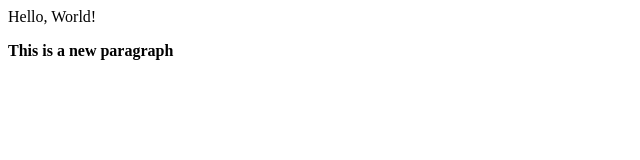
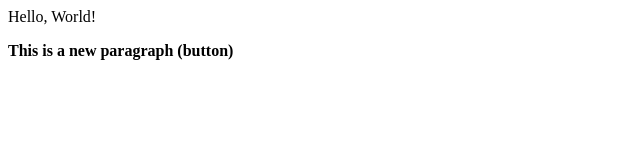
Before and after one commit to mdashfaqh14/LocalRepo, a plain HTML site: page index.html in a window 1280 px wide. Shown: the full height of the page, 0-640 px from the left. Drawn offline with Linux system fonts and the light colour scheme.

```diff
--- a/index.html
+++ b/index.html
@@ -1,2 +1,2 @@
 <p>Hello, World!</p>
-<p><b>This is a new paragraph </b></p>
+<p><b>This is a new paragraph (button) </b></p>
```
